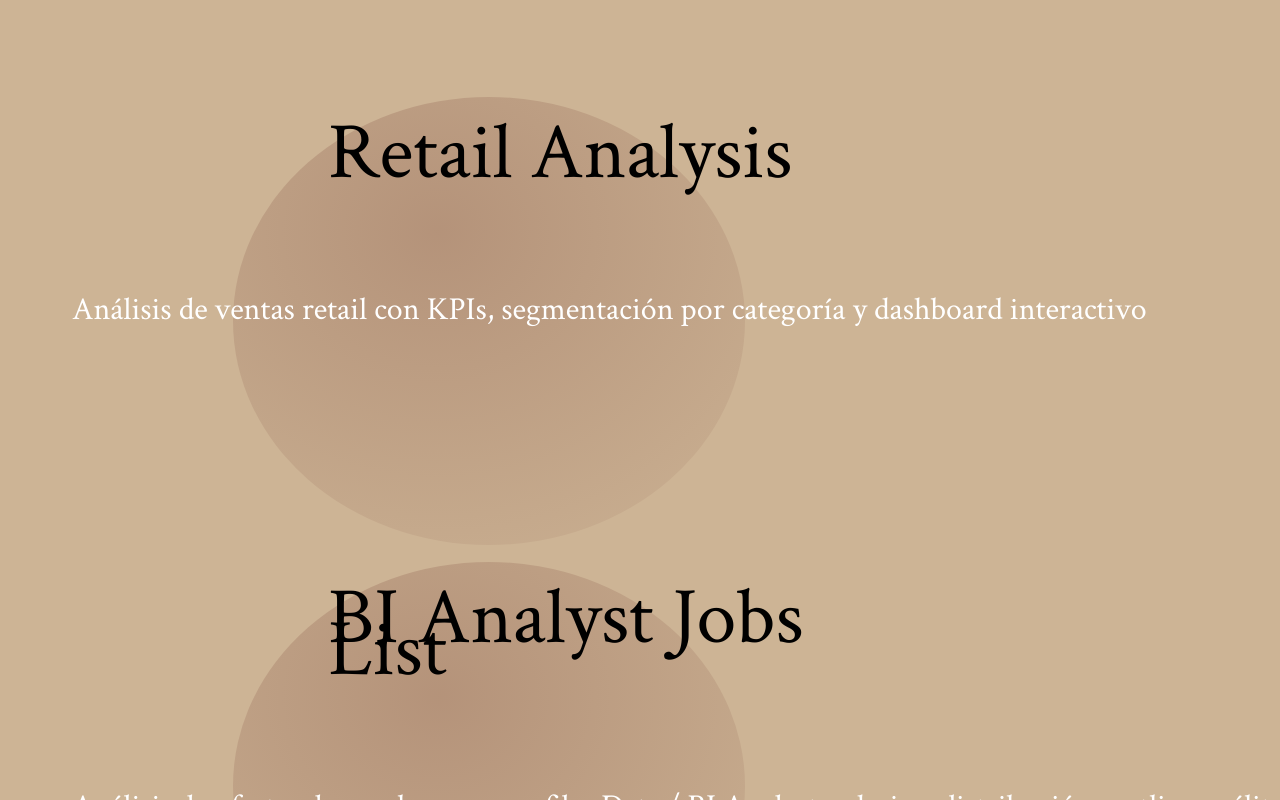
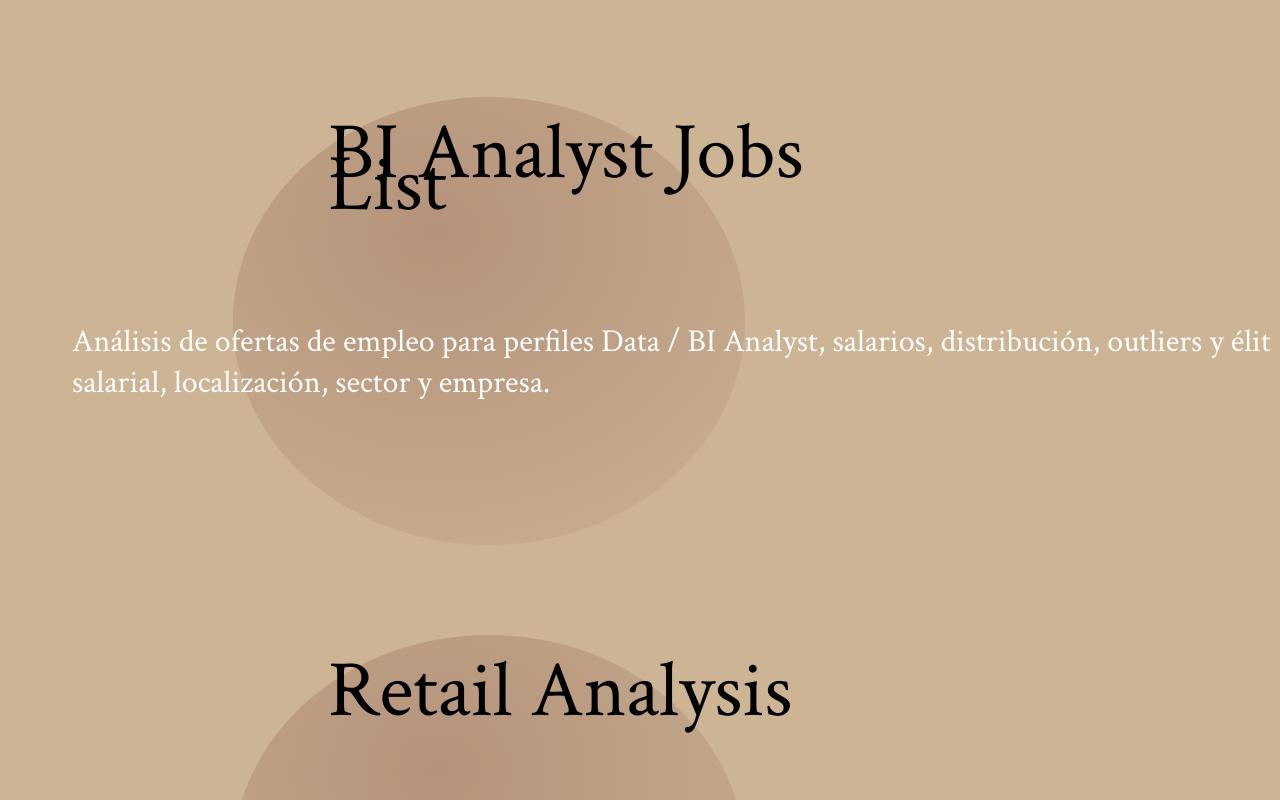
Before and after one commit to andredomin/andresdomin, a Next.js app: page / in a window 1280 px wide. Shown: the part 3100-3900 px from the top of the page. Built offline with nearby package versions, Linux system fonts and the light colour scheme; a web font is replaced by a local one.

Commit message:
change order

```diff
--- a/src/app/components/Portfolio.tsx
+++ b/src/app/components/Portfolio.tsx
@@ -16,25 +16,25 @@ const Portfolio = () => {
 }
 
   const proyectos: Proyecto[] = [
+     {
+      id: 1,
+      titulo: "BI Analyst Jobs List",
+      descripcion: "Análisis de ofertas de empleo para perfiles Data / BI Analyst, salarios, distribución, outliers y élite salarial, localización, sector y empresa.",
+      stack: "Data",
+      tecnologias: "SQL Server, Power BI",
+      categoria: "Data",
+      enlace: "/data/bi-analyst-jobslist_analysis",
+      elipses: ["ellipse3"]
+
+    },
     {
-      id: 1,
+      id: 2,
       titulo: "Retail Analysis",
       descripcion: "Análisis de ventas retail con KPIs, segmentación por categoría y dashboard interactivo",
       stack: "Data",
       tecnologias: "SQL Server, Power BI",
       categoria: "Data",
       enlace: "/data/retail_analysis",
-      elipses: ["ellipse3"]
-
-    },
-    {
-      id: 2,
-      titulo: "BI Analyst Jobs List",
-      descripcion: "Análisis de ofertas de empleo para perfiles Data / BI Analyst, salarios, distribución, outliers y élite salarial, localización, sector y empresa.",
-      stack: "Data",
-      tecnologias: "SQL Server, Power BI",
-      categoria: "Data",
-      enlace: "/data/bi-analyst-jobslist_analysis",
       elipses: ["ellipse3"]
 
     },
```
